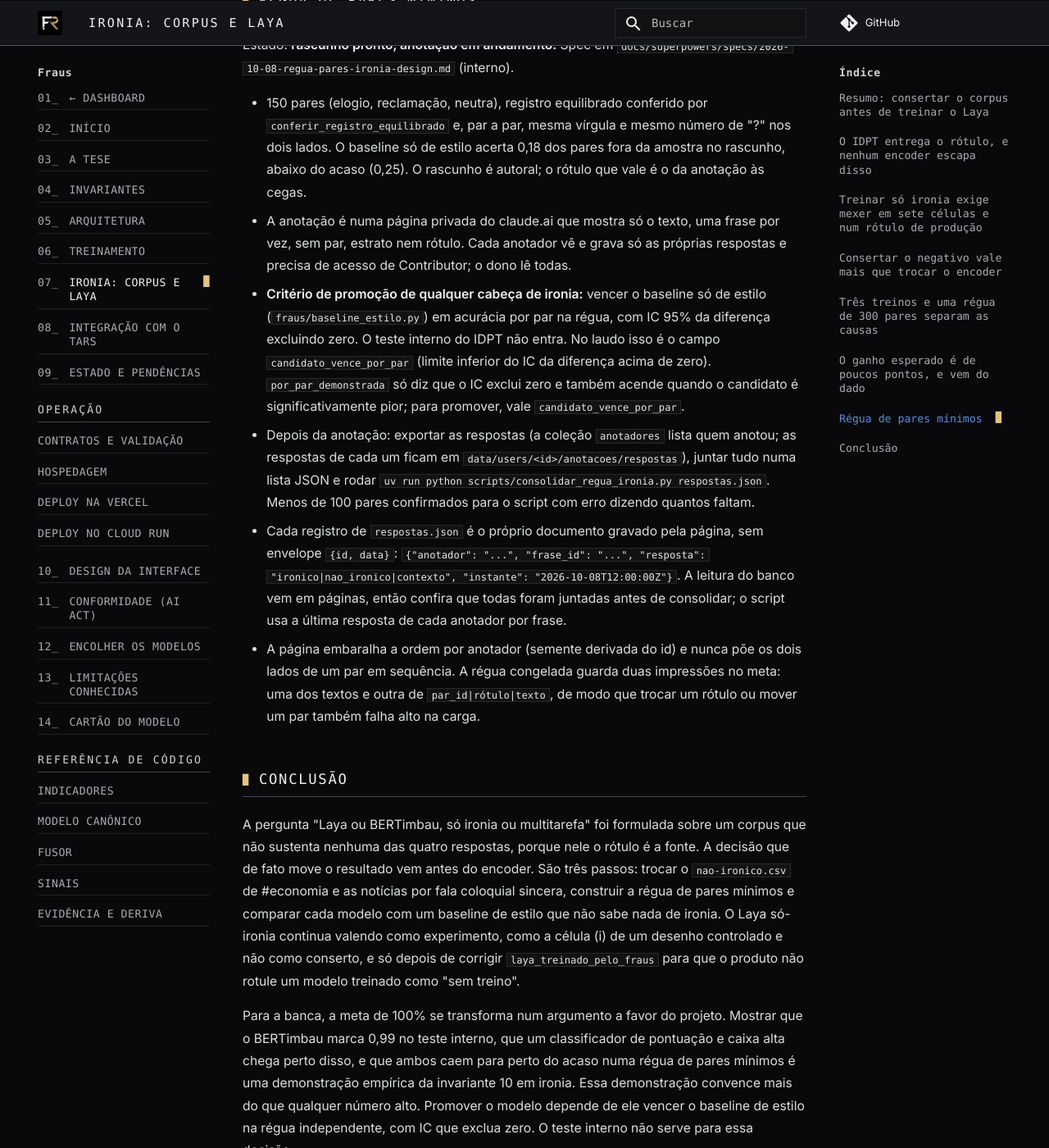
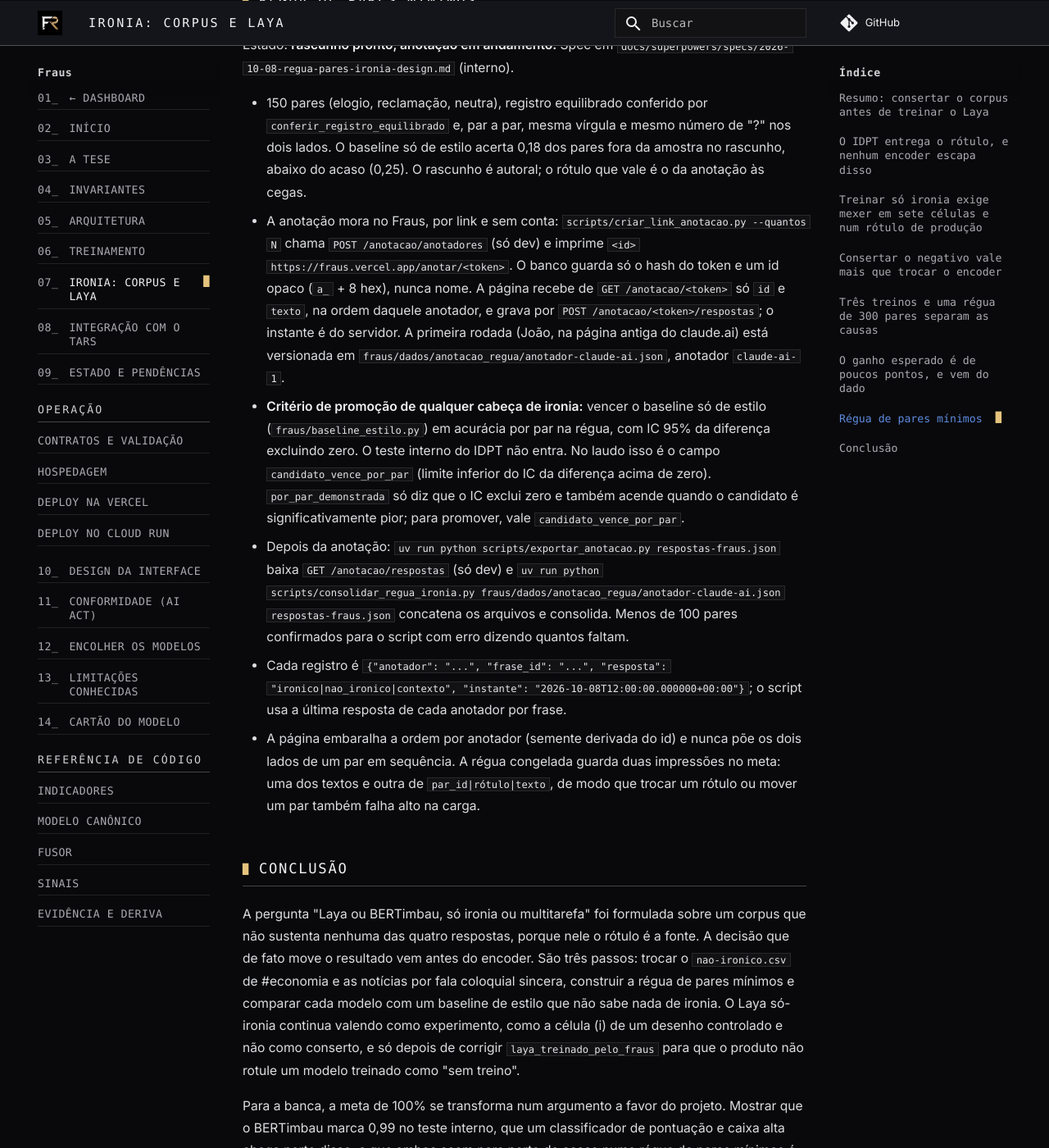
Before and after one commit to Joao-Tavares0312/Fraus, an MkDocs documentation site: the page built from docs/ironia.md, in a window 1280 px wide and 1400 px high, scrolled down 9534 px. Shown: the whole window at 82% size. Built offline with MkDocs 1.6.1 and Material for MkDocs 9.7.7, drawn with Linux system fonts in a browser that asks for light colours; some web fonts are replaced; comment, search, counter and statistics services are not loaded.

Commit message:
docs(ironia): anotacao por link no Fraus, export e consolidacao com varios arquivos
Co-Authored-By: Neuro <neuro.chan.dev@gmail.com>

```diff
--- a/docs/ironia.md
+++ b/docs/ironia.md
@@ -106,9 +106,14 @@
   de "?" nos dois lados. O baseline só de estilo acerta 0,18 dos pares fora
   da amostra no rascunho, abaixo do acaso (0,25). O rascunho é autoral; o
   rótulo que vale é o da anotação às cegas.
-- A anotação é numa página privada do claude.ai que mostra só o texto, uma
-  frase por vez, sem par, estrato nem rótulo. Cada anotador vê e grava só as
-  próprias respostas e precisa de acesso de Contributor; o dono lê todas.
+- A anotação mora no Fraus, por link e sem conta: `scripts/criar_link_anotacao.py
+  --quantos N` chama `POST /anotacao/anotadores` (só dev) e imprime
+  `<id>  https://fraus.vercel.app/anotar/<token>`. O banco guarda só o hash do
+  token e um id opaco (`a_` + 8 hex), nunca nome. A página recebe de
+  `GET /anotacao/<token>` só `id` e `texto`, na ordem daquele anotador, e grava
+  por `POST /anotacao/<token>/respostas`; o instante é do servidor. A primeira
+  rodada (João, na página antiga do claude.ai) está versionada em
+  `fraus/dados/anotacao_regua/anotador-claude-ai.json`, anotador `claude-ai-1`.
 - **Critério de promoção de qualquer cabeça de ironia:** vencer o baseline só
   de estilo (`fraus/baseline_estilo.py`) em acurácia por par na régua, com IC
   95% da diferença excluindo zero. O teste interno do IDPT não entra. No
@@ -116,16 +121,14 @@
   diferença acima de zero). `por_par_demonstrada` só diz que o IC exclui zero
   e também acende quando o candidato é significativamente pior; para promover,
   vale `candidato_vence_por_par`.
-- Depois da anotação: exportar as respostas (a coleção `anotadores` lista quem
-  anotou; as respostas de cada um ficam em
-  `data/users/<id>/anotacoes/respostas`), juntar tudo numa lista JSON e rodar
-  `uv run python scripts/consolidar_regua_ironia.py respostas.json`. Menos de
-  100 pares confirmados para o script com erro dizendo quantos faltam.
-- Cada registro de `respostas.json` é o próprio documento gravado pela página,
-  sem envelope `{id, data}`:
-  `{"anotador": "...", "frase_id": "...", "resposta": "ironico|nao_ironico|contexto", "instante": "2026-10-08T12:00:00Z"}`.
-  A leitura do banco vem em páginas, então confira que todas foram juntadas
-  antes de consolidar; o script usa a última resposta de cada anotador por frase.
+- Depois da anotação: `uv run python scripts/exportar_anotacao.py respostas-fraus.json`
+  baixa `GET /anotacao/respostas` (só dev) e
+  `uv run python scripts/consolidar_regua_ironia.py fraus/dados/anotacao_regua/anotador-claude-ai.json respostas-fraus.json`
+  concatena os arquivos e consolida. Menos de 100 pares confirmados para o
+  script com erro dizendo quantos faltam.
+- Cada registro é
+  `{"anotador": "...", "frase_id": "...", "resposta": "ironico|nao_ironico|contexto", "instante": "2026-10-08T12:00:00.000000+00:00"}`;
+  o script usa a última resposta de cada anotador por frase.
 - A página embaralha a ordem por anotador (semente derivada do id) e nunca põe
   os dois lados de um par em sequência. A régua congelada guarda duas
   impressões no meta: uma dos textos e outra de `par_id|rótulo|texto`, de modo
```
